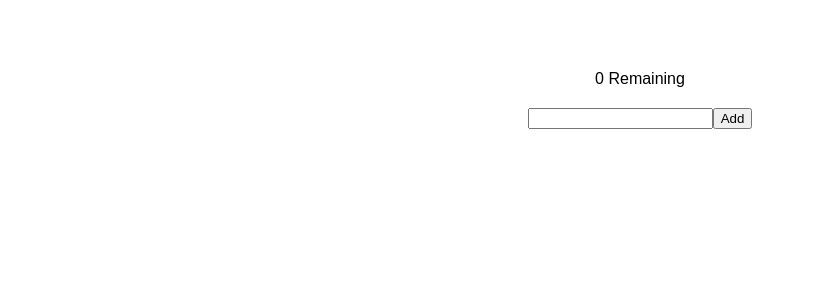
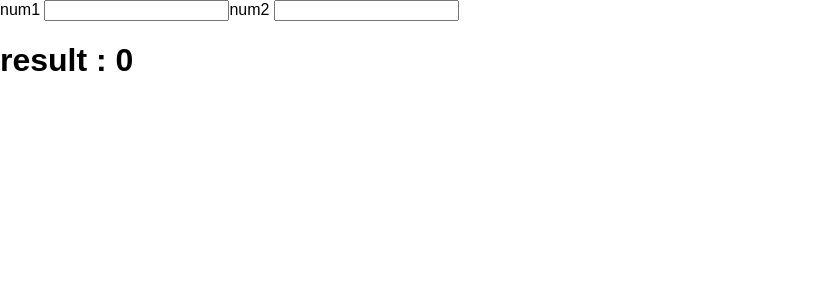
Before and after one commit to bossbossk20/todoslist, a React (Create React App) app: page / in a window 1280 px wide. Shown: the top 300 px of the page, without its empty margins (0-814 px from the left). Built offline with nearby package versions, Linux system fonts and the light colour scheme.

Commit message:
calculator

```diff
--- a/src/App.js
+++ b/src/App.js
@@ -2,119 +2,31 @@ import React, { Component } from 'react'
 
 export default class App extends Component {
   state = {
-    todo: '',
-    todos: [],
-    edit: false,
-    editIndex: 0,
-    editTodo: ''
+    num1: 0,
+    num2: 0
   }
-
-  componentDidMount = () => {
-    // console.log(localStorage.getItem('todos'))
-    if (!localStorage.getItem('todos')) {
-      console.log('not')
-      this.setState({
-        todos: []
-      })
-    } else {
-      let todos = JSON.parse(localStorage.getItem('todos'))
-      this.setState({
-        todos: todos
-      })
-    }
-  }
-
-  handdleChangeAdd = (e) => {
+  handleNum1 = (e) => {
+    let num1 = parseInt(e.target.value)
     this.setState({
-      todo: e.target.value
+      num1:  num1
     })
   }
-  hanndleClickAdd = () => {
-    let todos = [ ...this.state.todos, { name: this.state.todo, completed: false }  ]
-    localStorage.setItem('todos', JSON.stringify(todos))
+  handleNum2 = (e) => {
+    let num2 = parseInt(e.target.value)
     this.setState({
-      todos: todos,
-      todo: '',
+      num2:  num2
     })
   }
-  handdleDelete = (index) => {
-    let todos = this.state.todos
-    todos.splice(index, 1)
-    this.setState({
-      todos: todos
-    })
-    localStorage.setItem('todos', JSON.stringify(todos))
-  }
-
-  showEdit = (todo, index) => {
-    console.log(`todo and index ${todo} ${index}`)
-    this.setState({
-      edit: true,
-      editTodo: todo,
-      editIndex: index
-    })
-  }
-  handdleChangeEdit = (e) => {
-    this.setState({
-      editTodo: e.target.value
-    })
-  }
-  handdleClickEdit = () => {
-    let todos = this.state.todos
-    let { editTodo, editIndex} = this.state
-    todos[editIndex].name = editTodo
-    this.setState({
-      todos: todos,
-      edit: false
-    })
-    localStorage.setItem('todos', JSON.stringify(todos))
-  }
-  handdleCompleted = (index) => {
-    let todos = this.state.todos
-    todos[index].completed = true
-    todos[index].color = 'green'
-    this.setState({
-      todos: todos
-    })
-    localStorage.setItem('todos', JSON.stringify(todos))
-  }
   render () {
-    let { todos, edit, editTodo } = this.state
-    let remaining = todos.filter(todo => !todo.completed).length
+    let { num1, num2 } = this.state
     return (
-      <center>
-        <div style={{marginTop:'70px'}}>
-          <div style={{marginBottom:'20px'}}> {remaining} Remaining </div>
-          <input type='text' onChange={this.handdleChangeAdd} value={this.state.todo} />
-          <button onClick={this.hanndleClickAdd} >Add</button>
-          <div>
-          <br/>
-            {
-              todos.map((todo,index) => (
-                <div key={todo+index}
-                  style={{
-                    backgroundColor: todo.completed ? 'green': null,
-                    width: '320px',
-                    color: todo.completed ? '#FFF': '#000'
-                  }}>
-                  <span style={{paddingRight:'20px'}}>
-                    {todo.name}
-                  </span>
-                  <button onClick={ () => this.handdleDelete(index) }>delete</button>
-                  <button onClick={ () => this.showEdit(todo, index) } >edit</button>
-                  <button onClick={ () => this.handdleCompleted(index) } >completed</button>
-                </div>
-              ))
-          }
-          </div>
-          {
-            edit ? <div style={{marginTop: '40px'}}>
-            Edit<input type="text" value={editTodo.name} onChange={this.handdleChangeEdit} />
-            <button onClick={this.handdleClickEdit}>confirm</button>
-            </div>: null
-          }
-        </div>
-      </center>
+      <div>
+        num1 <input type="text" onChange={this.handleNum1} />
+        num2  <input type="text" onChange={this.handleNum2} />
+      <h1>
+        result : {num1+num2}
+      </h1>
+      </div>
     )
   }
 }
```
